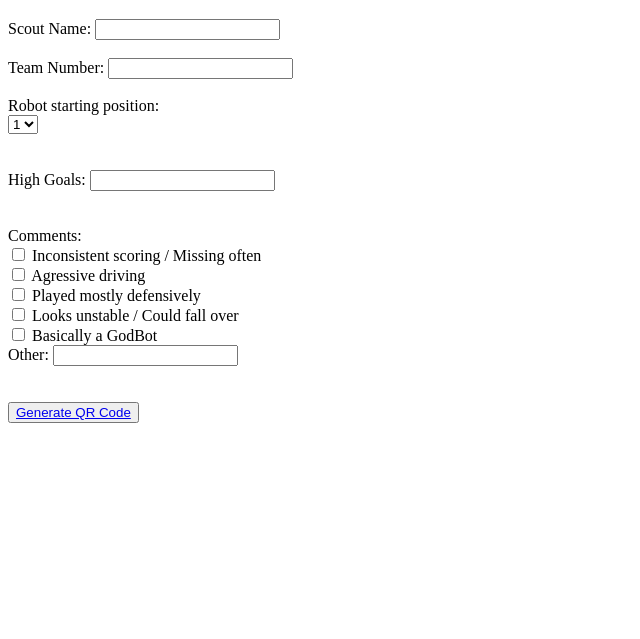
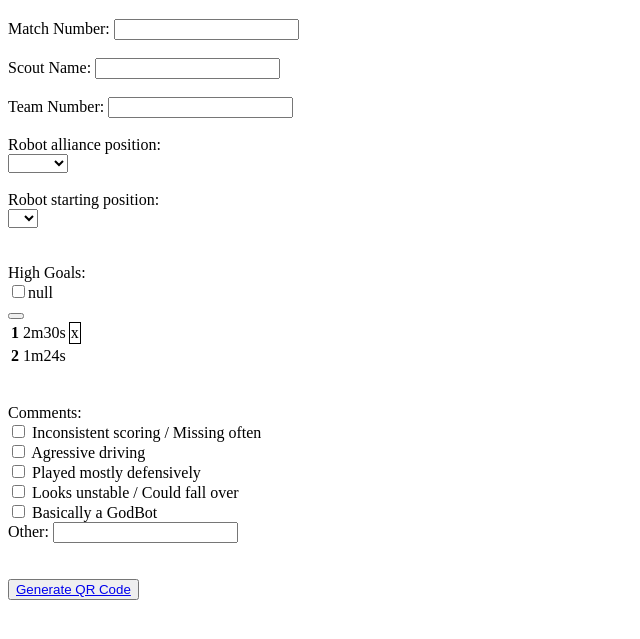
Before and after one commit to FRC2706/2022-2706-ScoutAppSummer, a plain HTML site: page public/review.html in a window 1280 px wide. Shown: the part 61-700 px from the top of the page, without its empty margins (0-640 px from the left). Drawn offline with Linux system fonts and the light colour scheme.

Commit message:
review goal timestamps with checkboxes

```diff
--- a/public/review.html
+++ b/public/review.html
@@ -11,13 +11,26 @@
 	<script src="script.js"></script>
   <h1>Review:</h1>
   <div>
+    Match Number:
+    <input id='matchNumber' type='number'/><br><br>
     Scout Name:
     <input id='scoutName' type='text'/><br><br>
     Team Number:
     <input id='teamNumber' type='number'/><br><br>
+    Robot alliance position:
+    <form>
+      <select id='alliancePositionSpot'>
+        <option value='r1'>Red 1</option>
+        <option value='r2'>Red 2</option>
+        <option value='r3'>Red 3</option>
+        <option value='b1'>Blue 1</option>
+        <option value='b2'>Blue 2</option>
+        <option value='b3'>Blue 3</option>
+      </select>
+    </form><br>
     Robot starting position:
-    <form id='robotPosition'>
-      <select>
+    <form>
+      <select id='robotPosition'>
         <option value='pos1'>1</option>
         <option value='pos2'>2</option>
         <option value='pos3'>3</option>
@@ -25,7 +38,24 @@
     </form><br><br>
 
     High Goals:
-    <input id='highGoalBox' type='text'/>
+    <!--<input id='highGoalBox' type='text'/>--> <!--make check box with all time goals and check the ones to remove (mistakes)-->
+
+    <div id='highGoal'>
+
+    </div>
+
+    <table>
+      <tr>
+        <th>1</th>
+        <td>2m30s</td>
+        <button><td style='border: 1px solid black;'>x</td></button>  <!--//https://www.techiedelight.com/dynamically-create-checkbox-with-javascript/  ???-->
+      </tr>
+      <tr>
+        <th>2</th>
+        <td>1m24s</td>
+      </tr>
+    </table>
+
   </div>
 
   <br><br>
@@ -42,7 +72,6 @@
     <label for="5">Basically a GodBot</label><br>
     <label>Other: </label>
     <input type='text' id='commentOther'>
-
   </form>
 
   <br><br>
--- a/public/script.js
+++ b/public/script.js
@@ -30,7 +30,7 @@ function startTimer() { //this function is used to start the timer countdown
 }
 
 function checkTime() { //this function is used to check the time left, it's used when logging robot actions
-  return [time.minutes, time.seconds];
+  return [time.minutes + 'm' + time.seconds + 's'];
 }
 
 function confirmation(page) { //to use this function pass the 'return' location in the 'page' variable. Ex: onclick='confirmation("index.html");'
@@ -40,11 +40,13 @@ function confirmation(page) { //to use this function pass the 'return' location
 }
 
 function preGameData() {
+  localStorage.clear('matchNumber');
   localStorage.clear('scoutName'); //clears localStorage
   localStorage.clear('teamNumber');
   localStorage.clear('alliancePosition');
   localStorage.clear('startingPosition');
 
+  localStorage.setItem('matchNumber', (document.getElementById('matchNumber')).value);
   localStorage.setItem('scoutName', (document.getElementById('scoutName')).value);
   localStorage.setItem("teamNumber", (document.getElementById('teamNumber')).value);
 
@@ -84,17 +86,51 @@ var highGoals = [];
 var lowGoals = [];
 
 function fetchData() {
+  document.getElementById('matchNumber').value = localStorage.getItem('matchNumber'); //adds prefill
   document.getElementById('scoutName').value = localStorage.getItem('scoutName');
   document.getElementById('teamNumber').value = localStorage.getItem('teamNumber');
-  console.log(localStorage.getItem('startingPosition'));
-  document.getElementById('robotPosition').value = localStorage.getItem('startingPosition'); //add prefill
+  document.getElementById('alliancePositionSpot').value = localStorage.getItem('alliancePosition');
+  document.getElementById('robotPosition').value = localStorage.getItem('startingPosition');
 
-  document.getElementById('highGoalBox').value = localStorage.getItem('highGoalAmount');
-  //add for other boxes
+  highGoalReview();
 }
 
 function highGoal() {
   t = checkTime(); //gets the current time
   highGoals.push(t); //logs the time in the 'highGoals' array | the length of this array is results in the number of scores
-  localStorage.setItem('highGoalAmount', highGoals.length); //logs data to show on review page (see fetchData())
+  localStorage.setItem('highGoals', highGoals); //logs data to show on review page (see fetchData())
 }
+
+function highGoalReview() {
+  highGoalsString = localStorage.getItem('highGoals'); //retreives 'localStorage' data (but it returns as a string)
+  highGoalsString += ','; //just add a comma at the end. This is a work around to a bug that would miss the last time stamp
+  var highGoalAmount = highGoalsString.split(",").length - 1; //checks the amount of time stamps by checking how many commas seperate them
+  var tmpList = '';
+  for (i=0;i<highGoalsString.length;i++) { //this loop just compiles all characters that represent one time stamp into one value..
+    if (highGoalsString[i] != ',') {
+      tmpList += highGoalsString[i];
+    } else {
+      highGoals.push(tmpList); //..and then that value is placed back into 'highGoals'
+      tmpList = [];
+    }
+  }
+  for (i=0;i<highGoalAmount;i++) { //for every goal, it calls 'createCheckbox()' for that timestamp
+    var goalTime = highGoals[i];
+    createCheckbox(goalTime);
+  }
+}
+
+function createCheckbox(checkboxLabel) { //this function creates a checkbox when it is called
+  var highGoalDiv = document.getElementById('highGoal');
+  var checkbox = document.createElement('input');
+  var label = document.createElement('label');
+  var br = document.createElement('br');
+  checkbox.type = 'checkbox';
+  checkbox.name = "name"; //might add these in the for loop too to be able to check which one is checked
+  checkbox.id = "id";
+  label.appendChild(document.createTextNode(checkboxLabel));// this will display the time
+  //add for loop
+  highGoalDiv.appendChild(checkbox);
+  highGoalDiv.appendChild(label);
+  highGoalDiv.appendChild(br);
+}
```
Also changed, not shown: public/index.html (+5 -4 lines).
